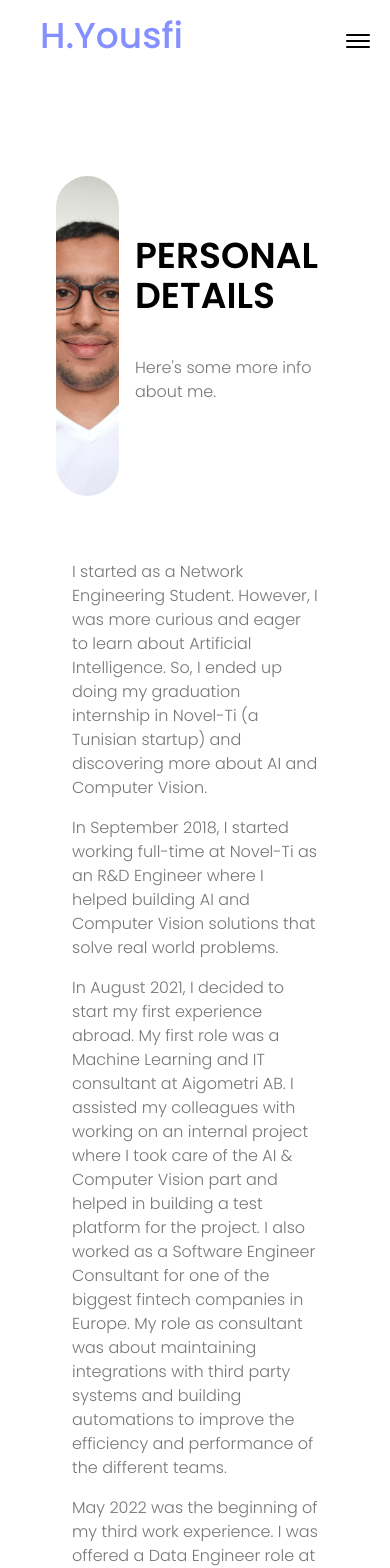
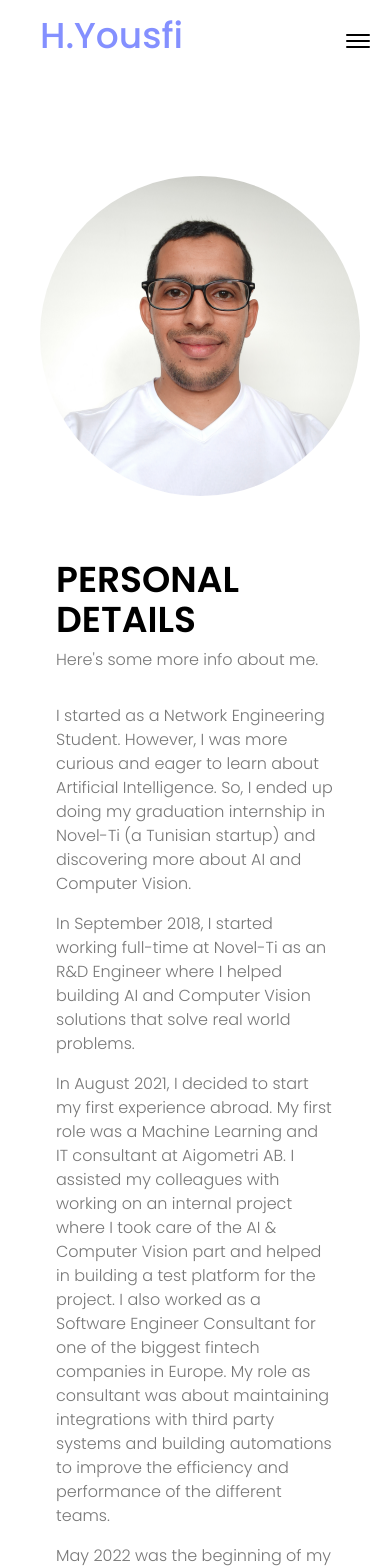
Before and after one commit to maky-hnou/portfolio-front, a Next.js app: page /about in a window 390 px wide. Shown: the top 1568 px of the page. Built offline with nearby package versions, Linux system fonts and the light colour scheme.

Commit message:
Add breakpoints

```diff
--- a/src/pages/about.js
+++ b/src/pages/about.js
@@ -10,19 +10,19 @@ export default function About() {
         <title>H. YOUSFI</title>
         <link rel="icon" href="/favicon.ico" />
       </Head>
-      <main className="w-full h-auto p-14 bg-white text-black pt-32">
+      <main className="w-full h-auto p-14 bg-white text-black pt-32 md:px-10">
         <div>
           <div className="py-12">
-            <div className="flex items-center justify-between w-full">
-              <div className="w-80 h-80 md:mx-auto">
+            <div className="flex items-center justify-between w-full md:block">
+              <div className="w-80 h-80">
                 <Image
                   src={profilepicture}
                   alt="Hani"
                   className="place-items-end float-right w-full h-full object-cover border-hidden rounded-full"
                 />
               </div>
-              <div className="grow-0 shrink-0 basis-5/12 px-4 box-border">
-                <h1 className="mb-10 uppercase text-4xl text-black font-semibold">
+              <div className="grow-0 shrink-0 basis-5/12 px-4 box-border lg:basis-1/2 md:pt-16">
+                <h1 className="mb-10 uppercase text-4xl text-black font-semibold md:mb-2">
                   PERSONAL DETAILS
                 </h1>
                 <p className="mb-8 max-w-[445px] mt-0 text-text_color text-base text-left font-light">
@@ -30,7 +30,7 @@ export default function About() {
                 </p>
               </div>
             </div>
-            <div className="pt-16 w-full relative px-4 box-border text-text_color text-base font-light">
+            <div className="pt-16 w-full relative px-4 box-border text-text_color text-base font-light md:pt-0">
               <p className="mt-0 mb-4 block">
                 I started as a Network Engineering Student. However, I was more
                 curious and eager to learn about Artificial Intelligence. So, I
```
